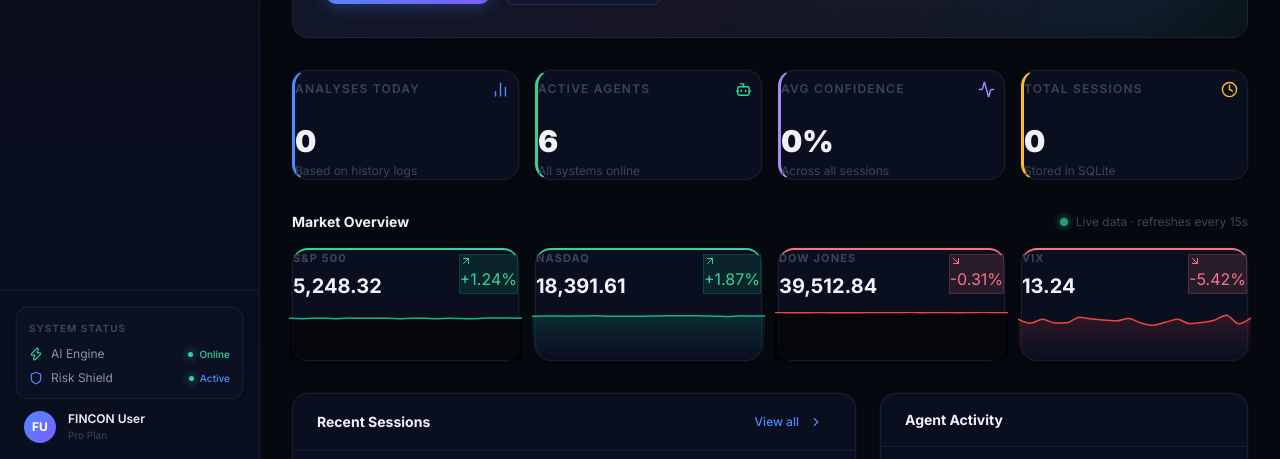
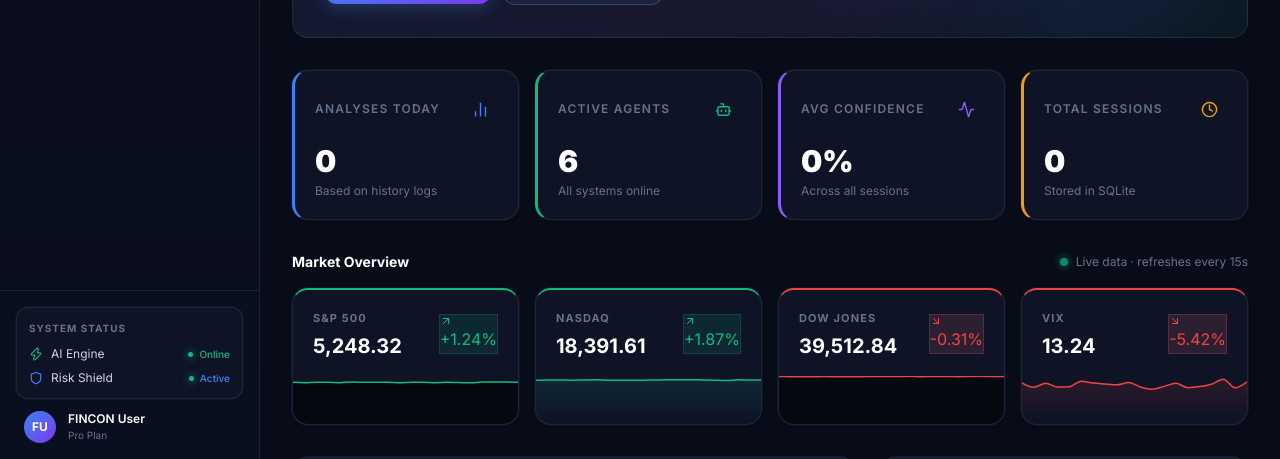
Before and after one commit to ImtiyazAhamed02/Fincon-AI, a React (Vite) app in the folder frontend/: page / in a window 1280 px wide. Shown: the part 341-800 px from the top of the page. Built offline with nearby package versions, Linux system fonts and the light colour scheme; no server answers.

Commit message:
Fix card padding collapse and text contrast accessibility

```diff
--- a/frontend/src/index.css
+++ b/frontend/src/index.css
@@ -16,48 +16,48 @@
 }
 
 .dark {
-  --bg-base: #06080f;
-  --bg-surface: #0c1021;
-  --bg-card: rgba(12, 17, 36, 0.85);
-  --bg-card-hover: rgba(18, 24, 48, 0.95);
-  --bg-elevated: #111631;
-  --bg-input: #0a0f20;
-  --border-subtle: rgba(255, 255, 255, 0.06);
-  --border-default: rgba(255, 255, 255, 0.1);
-  --border-active: rgba(99, 144, 255, 0.4);
-  --text-primary: #f0f2f8;
-  --text-secondary: #8b92a8;
-  --text-tertiary: #555c72;
-  --text-muted: #3d4459;
-  --accent-blue: #4f8bff;
-  --accent-purple: #a78bfa;
-  --accent-emerald: #34d399;
-  --accent-amber: #fbbf24;
-  --accent-rose: #fb7185;
-  --accent-cyan: #22d3ee;
-  --gradient-primary: linear-gradient(135deg, #4f8bff 0%, #7c5cfc 100%);
-  --gradient-success: linear-gradient(135deg, #10b981 0%, #34d399 100%);
-  --gradient-surface: linear-gradient(135deg, rgba(15, 22, 45, 0.9) 0%, rgba(10, 15, 32, 0.9) 100%);
-  --shadow-card: 0 1px 3px rgba(0, 0, 0, 0.4), 0 0 0 1px rgba(255, 255, 255, 0.04);
-  --shadow-card-hover: 0 8px 25px rgba(0, 0, 0, 0.5), 0 0 0 1px rgba(99, 144, 255, 0.15);
-  --shadow-glow-blue: 0 0 20px rgba(79, 139, 255, 0.15);
-  --shadow-glow-emerald: 0 0 20px rgba(16, 185, 129, 0.15);
+  --bg-base: #080c18;
+  --bg-surface: #0e1326;
+  --bg-card: #0e1326;
+  --bg-card-hover: #151b33;
+  --bg-elevated: #1b2240;
+  --bg-input: #050811;
+  --border-subtle: rgba(255, 255, 255, 0.08);
+  --border-default: rgba(255, 255, 255, 0.15);
+  --border-active: rgba(99, 144, 255, 0.5);
+  --text-primary: #ffffff;
+  --text-secondary: #cbd5e1;
+  --text-tertiary: #94a3b8;
+  --text-muted: #64748b;
+  --accent-blue: #3b82f6;
+  --accent-purple: #8b5cf6;
+  --accent-emerald: #10b981;
+  --accent-amber: #f59e0b;
+  --accent-rose: #ef4444;
+  --accent-cyan: #06b6d4;
+  --gradient-primary: linear-gradient(135deg, #3b82f6 0%, #7c3aed 100%);
+  --gradient-success: linear-gradient(135deg, #10b981 0%, #059669 100%);
+  --gradient-surface: linear-gradient(135deg, #0e1326 0%, #080c18 100%);
+  --shadow-card: 0 1px 3px rgba(0, 0, 0, 0.3), 0 0 0 1px rgba(255, 255, 255, 0.05);
+  --shadow-card-hover: 0 8px 24px rgba(0, 0, 0, 0.4), 0 0 0 1px rgba(99, 144, 255, 0.2);
+  --shadow-glow-blue: 0 0 20px rgba(59, 130, 246, 0.25);
+  --shadow-glow-emerald: 0 0 20px rgba(16, 185, 129, 0.25);
 }
 
 .light {
-  --bg-base: #f5f6fa;
+  --bg-base: #f8fafc;
   --bg-surface: #ffffff;
-  --bg-card: rgba(255, 255, 255, 0.9);
-  --bg-card-hover: rgba(255, 255, 255, 1);
-  --bg-elevated: #ffffff;
-  --bg-input: #f0f1f5;
+  --bg-card: #ffffff;
+  --bg-card-hover: #f1f5f9;
+  --bg-elevated: #f1f5f9;
+  --bg-input: #f8fafc;
   --border-subtle: rgba(0, 0, 0, 0.06);
   --border-default: rgba(0, 0, 0, 0.1);
-  --border-active: rgba(79, 139, 255, 0.5);
+  --border-active: rgba(59, 130, 246, 0.5);
   --text-primary: #0f172a;
-  --text-secondary: #475569;
-  --text-tertiary: #94a3b8;
-  --text-muted: #cbd5e1;
+  --text-secondary: #334155;
+  --text-tertiary: #475569;
+  --text-muted: #64748b;
   --accent-blue: #3b82f6;
   --accent-purple: #8b5cf6;
   --accent-emerald: #059669;
--- a/frontend/src/pages/Dashboard.jsx
+++ b/frontend/src/pages/Dashboard.jsx
@@ -37,13 +37,13 @@ function MarketCard({ index, isDark }) {
 
   return (
     <div
-      className="card card-hover flex flex-col transition-all duration-300"
+      className="card card-hover flex flex-col transition-all duration-300 p-5"
       style={{
         borderTop: `2px solid ${index.up ? 'var(--accent-emerald)' : 'var(--accent-rose)'}`,
         minWidth: 0,
       }}
     >
-      <div className="flex items-start justify-between mb-3">
+      <div className="flex items-start justify-between mb-4">
         <div>
           <p
             className="text-[11px] font-bold uppercase tracking-widest"
@@ -63,12 +63,12 @@ function MarketCard({ index, isDark }) {
           {index.change}
         </span>
       </div>
-      <div className="h-12 -mx-1">
+      <div className="h-12 -mx-5 -mb-5 overflow-hidden rounded-b-[15px]">
         <ResponsiveContainer width="100%" height="100%">
           <AreaChart data={index.data} margin={{ top: 0, right: 0, left: 0, bottom: 0 }}>
             <defs>
               <linearGradient id={`grad-${index.name}`} x1="0" y1="0" x2="0" y2="1">
-                <stop offset="5%" stopColor={strokeColor} stopOpacity={0.25} />
+                <stop offset="5%" stopColor={strokeColor} stopOpacity={0.2} />
                 <stop offset="95%" stopColor={strokeColor} stopOpacity={0} />
               </linearGradient>
             </defs>
@@ -85,7 +85,7 @@ function MarketCard({ index, isDark }) {
 function StatCard({ label, value, sub, icon: Icon, color }) {
   return (
     <div
-      className="card card-hover transition-all duration-300"
+      className="card card-hover transition-all duration-300 p-5"
       style={{
         borderLeft: `3px solid ${color}`,
       }}
```
